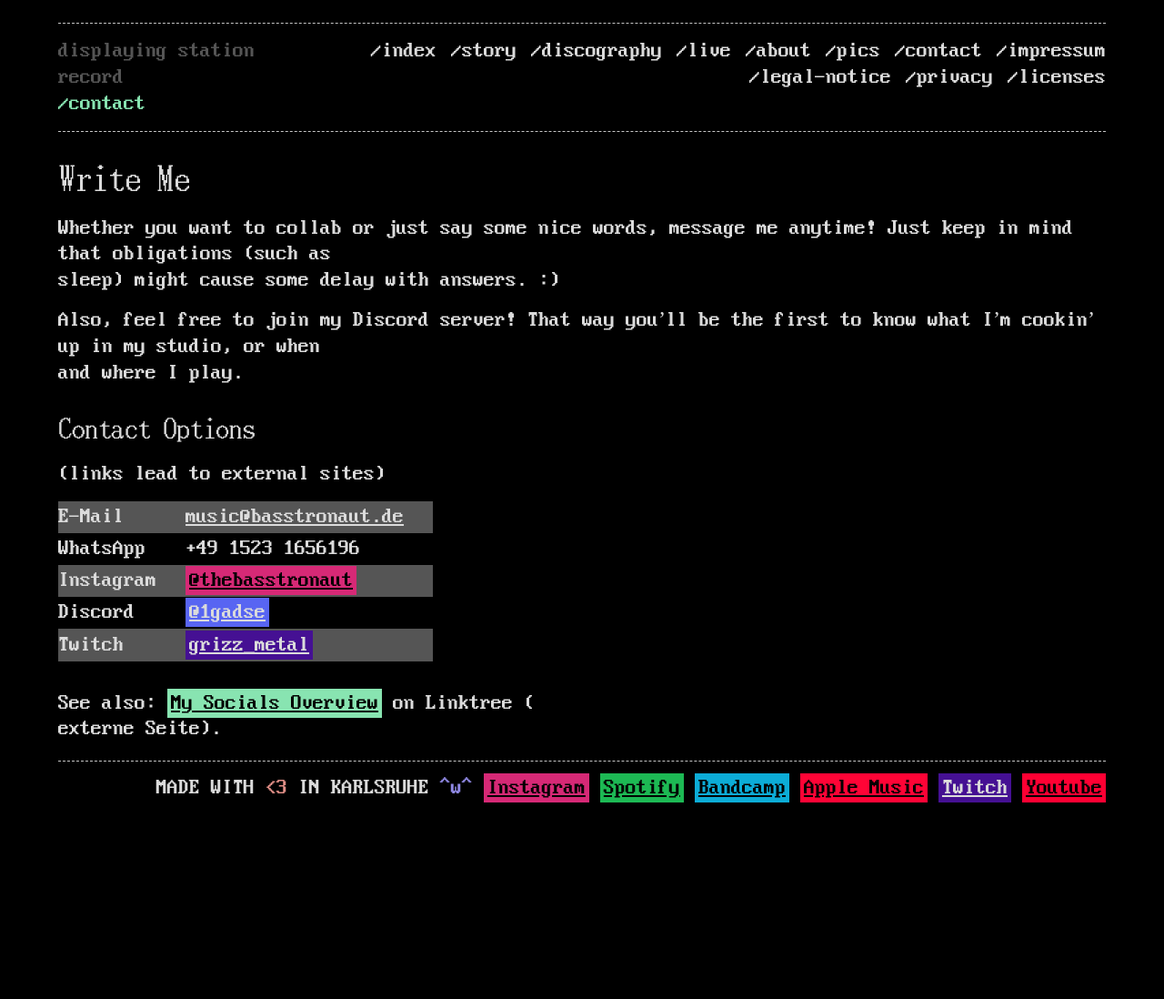
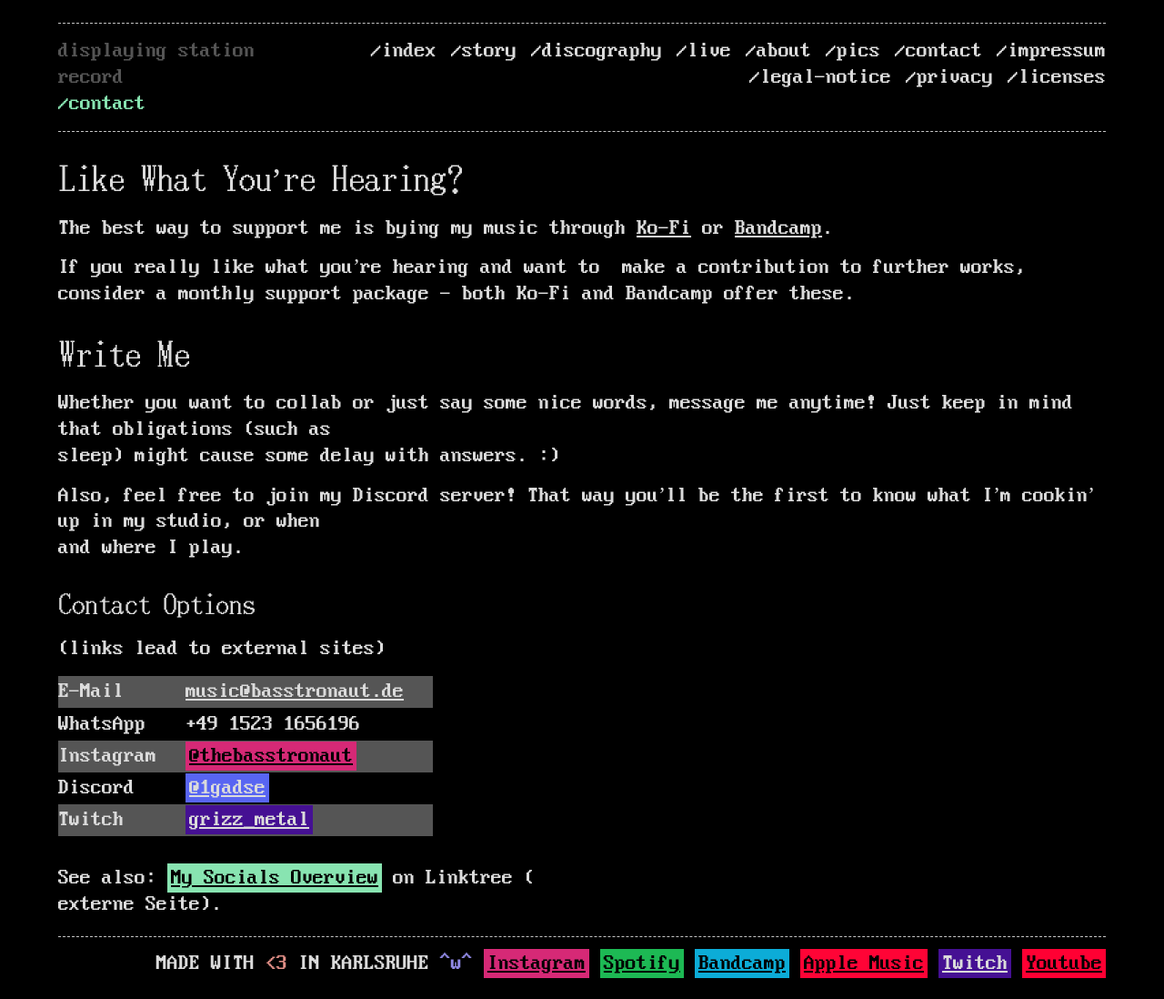
Before and after one commit to gadse/basstronaut.de, a Jekyll site: the page built from contact.md, in a window 1280 px wide. Shown: the whole page at 91% size. Built offline with Jekyll 4.4.1, drawn with Linux system fonts in a browser that asks for light colours; before the commit the page ends 906 px from its top, so only the background shows below that.

Commit message:
contact: Add support infos
Added a section encouraging support through Ko-Fi and Bandcamp.

```diff
--- a/contact.md
+++ b/contact.md
@@ -3,6 +3,12 @@
 layout: page
 permalink: /contact
 ---
+
+# Like What You're Hearing?
+
+The best way to support me is bying my music through [Ko-Fi](https://ko-fi.com/basstronaut) or [Bandcamp](https://thebasstronaut.bandcamp.com).
+
+If you really like what you're hearing and want to  make a contribution to further works, consider a monthly support package - both Ko-Fi and Bandcamp offer these.
 
 # Write Me
 
```
